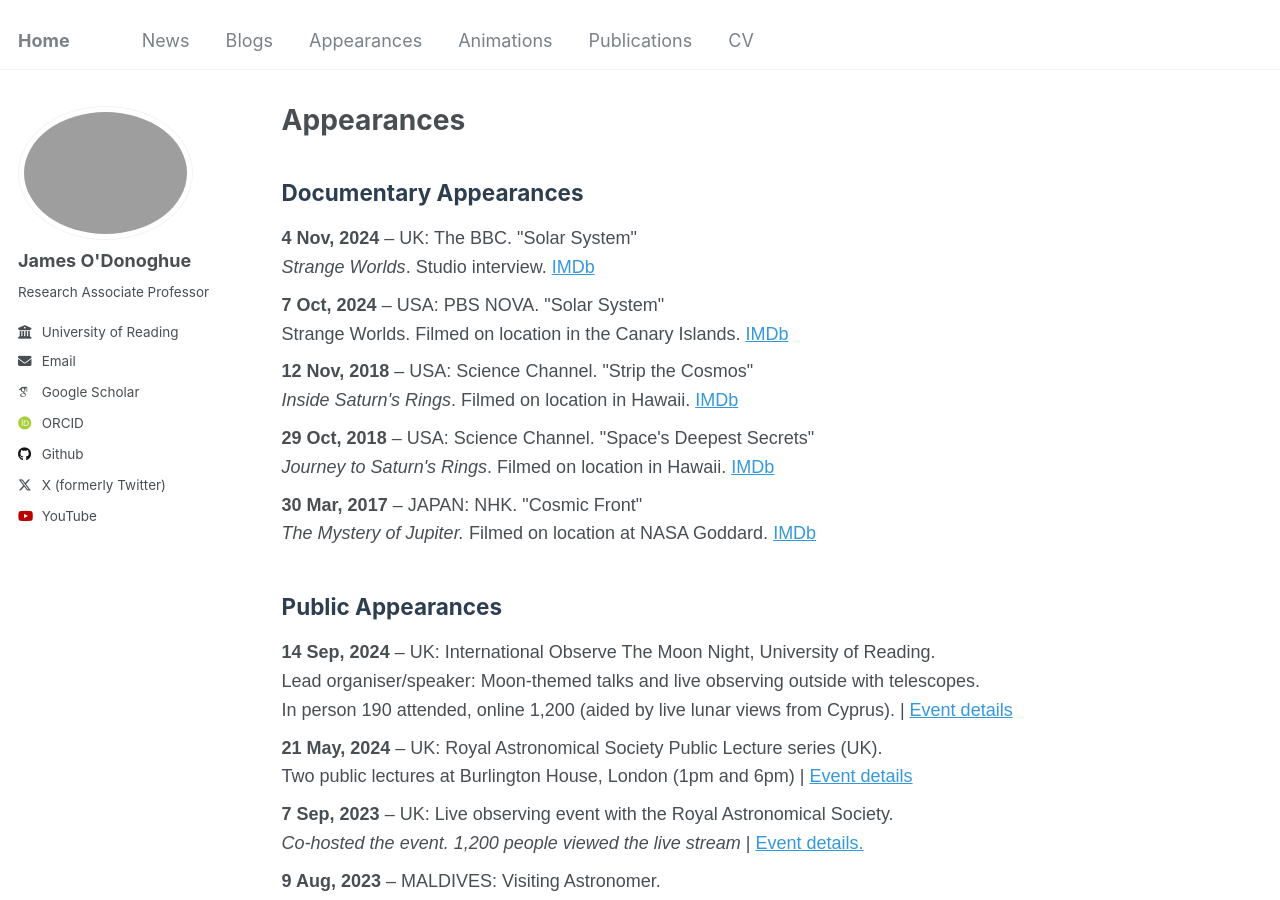
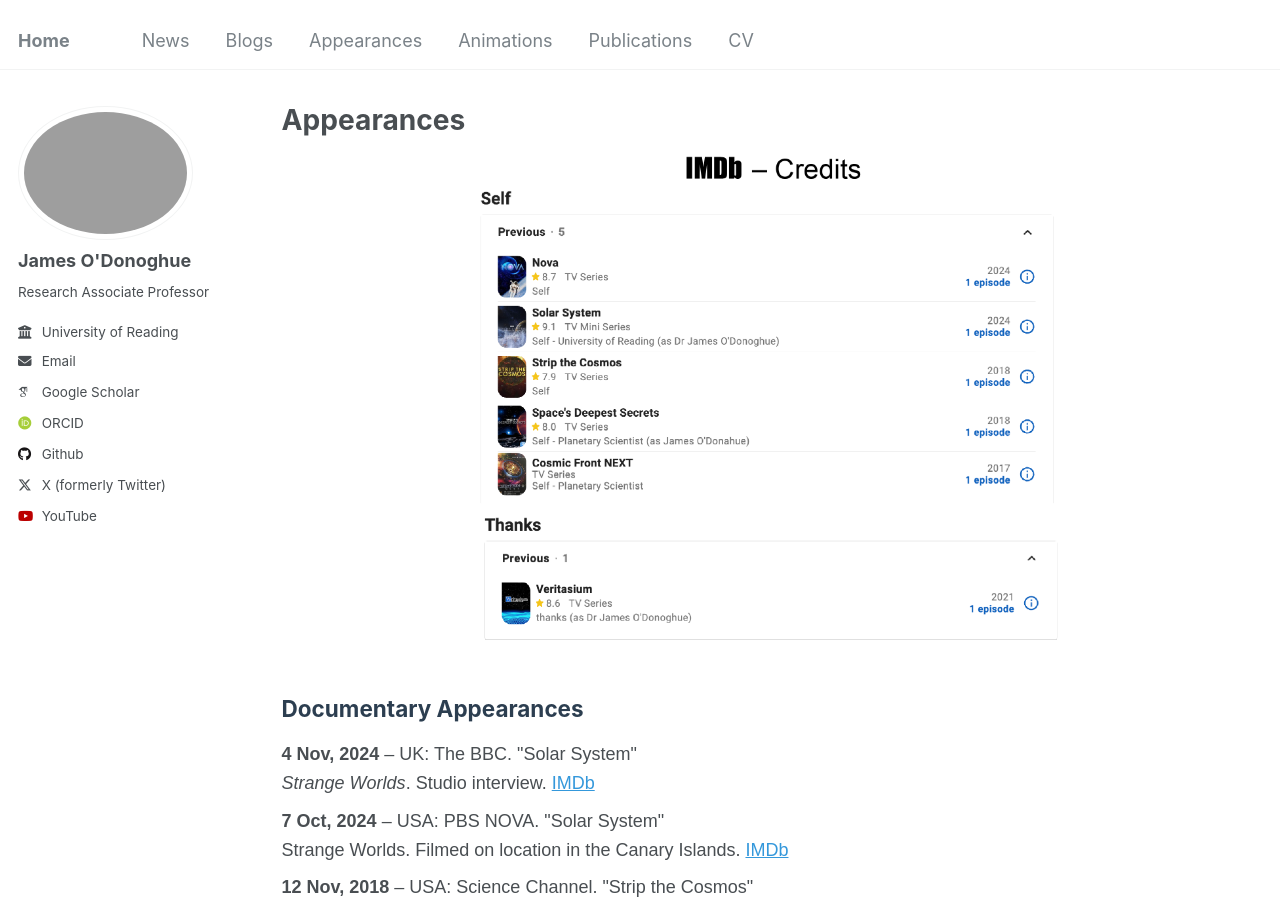
Before and after one commit to odonoghuespace/odonoghuespace.github.io, a Jekyll site: the page built from _pages/appearances.html, in a window 1280 px wide and 900 px high. Built offline with Jekyll 4.4.1, drawn with Linux system fonts in a browser that asks for light colours; some web fonts are replaced.

Commit message:
Update appearances.html

```diff
--- a/_pages/appearances.html
+++ b/_pages/appearances.html
@@ -37,7 +37,7 @@ author_profile: true
     </style>
 </head>
 <body>
-
+<img src="/images/IMDb_credits.png" alt="IMDb Credits" style="width:100%; max-width:600px; display:block; margin: 20px auto;">
     <div class="section">
         <h2>Documentary Appearances</h2>
         <ul>
```
